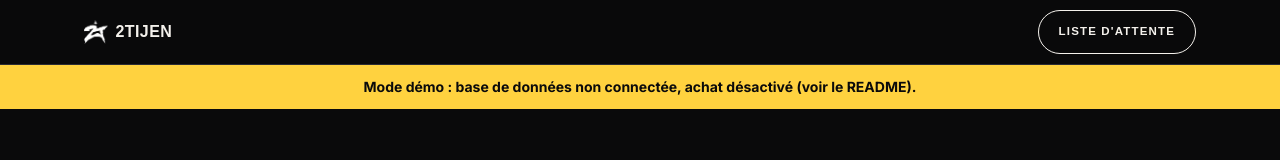
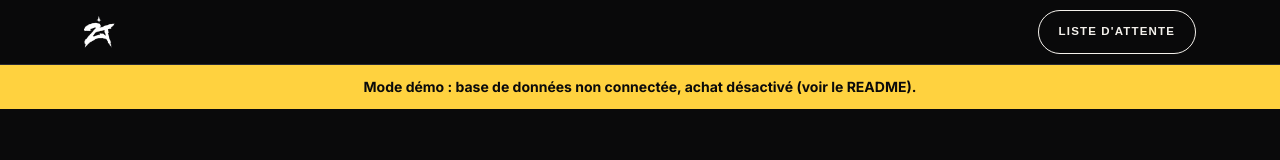
Before and after one commit to Gwada33/2TIJEN, a Next.js app: page / in a window 1280 px wide. Shown: the top 160 px of the page. Built offline with nearby package versions, Linux system fonts and the light colour scheme; no server answers; a web font is replaced by a local one.

Commit message:
Navbar : logo seul, sans texte
Co-Authored-By: Claude Sonnet 5 <noreply@anthropic.com>

```diff
--- a/components/StoreShell.tsx
+++ b/components/StoreShell.tsx
@@ -29,9 +29,8 @@ export function StoreShell({ store, home = false, children }: { store: Storefron
     >
       <header className="sticky top-0 z-30 border-b border-line bg-night/85 backdrop-blur">
         <div className="mx-auto flex h-16 max-w-6xl items-center justify-between px-5">
-          <Link href="/" className="flex min-h-11 min-w-11 items-center gap-2 font-heavy text-base tracking-wide" aria-label={`${drop.brand}, accueil`}>
-            <Image src="/logo-2t-white.png" alt="" width={28} height={28} className="h-6 w-auto" />
-            <span className="max-[359px]:hidden">{drop.brand}</span>
+          <Link href="/" className="flex min-h-11 min-w-11 items-center" aria-label={`${drop.brand}, accueil`}>
+            <Image src="/logo-2t-white.png" alt="" width={36} height={36} className="h-8 w-auto" />
           </Link>
           <div className="flex items-center gap-2">
             <CartButton />
```
